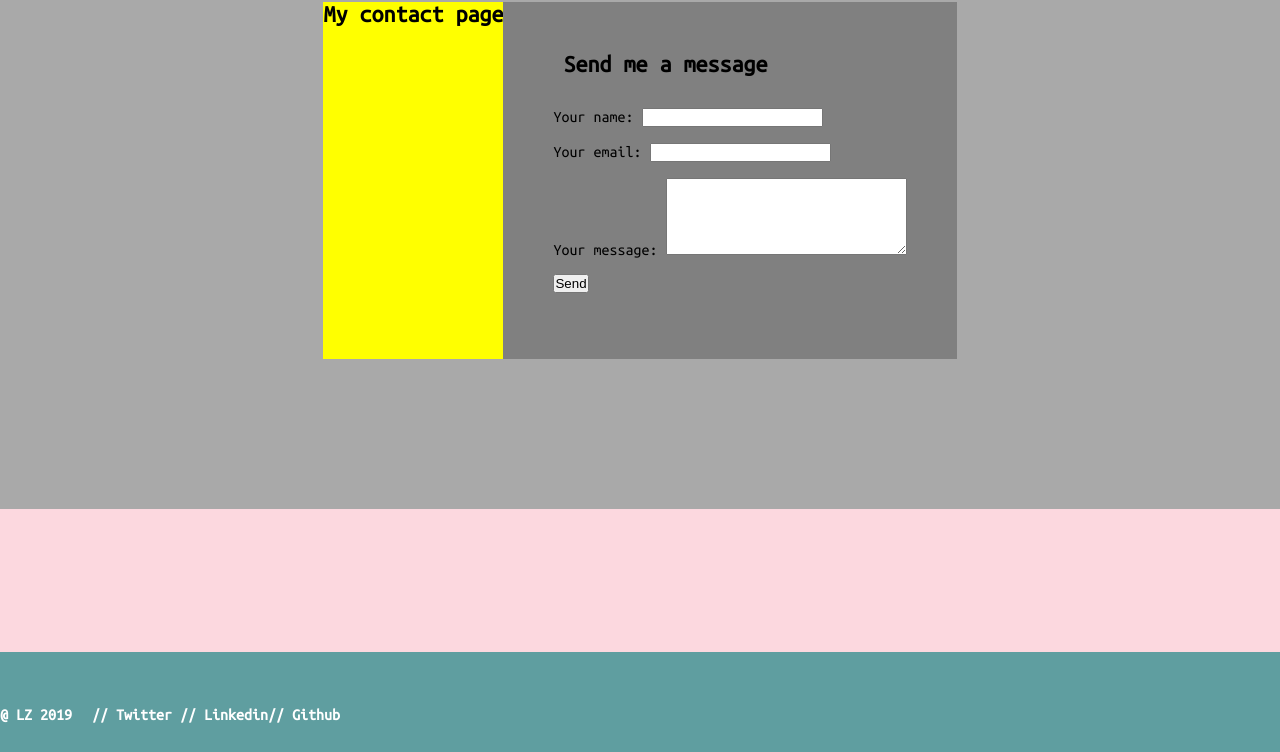
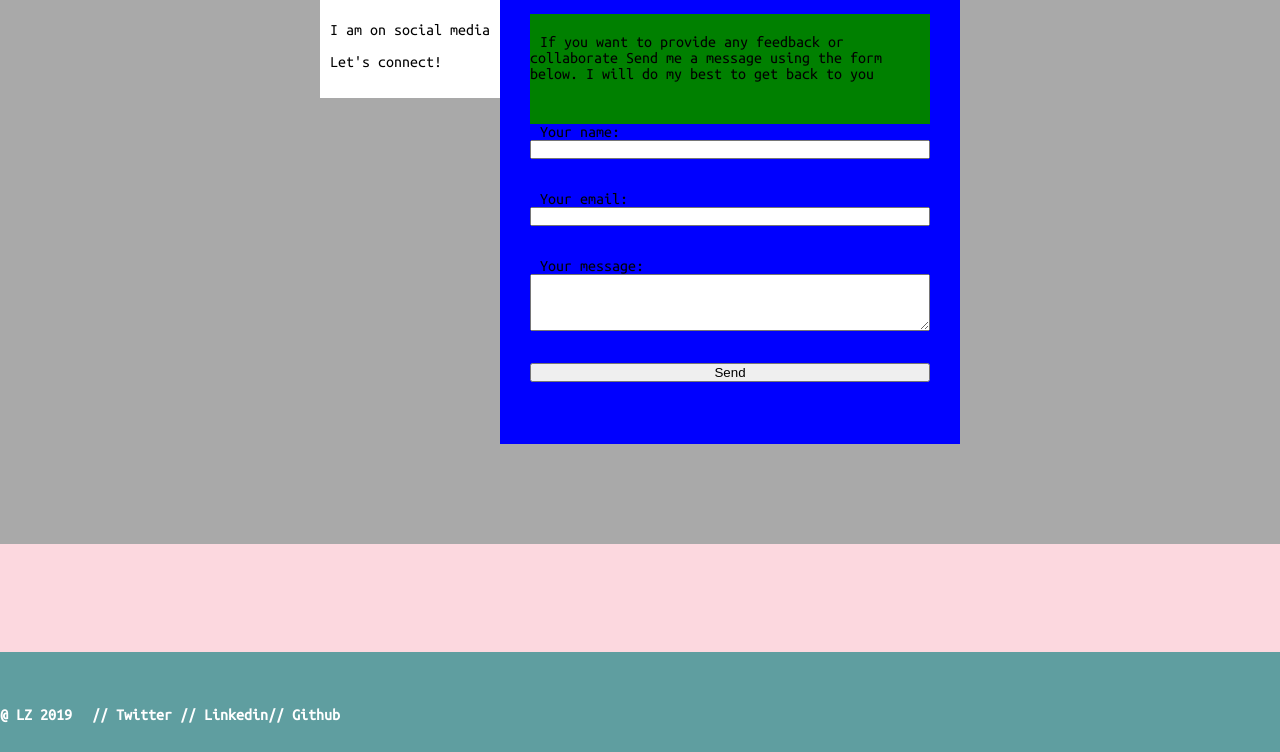
Before and after one commit to luisaziccarelli/-LuisaZiccarelli_T1A3.github.io, a plain HTML site: page src/contact.html in a window 1280 px wide. Shown: the part 128-880 px from the top of the page. Drawn offline with Linux system fonts and the light colour scheme.

Commit message:
contact layout ready with fake data

```diff
--- a/src/_contact-form.scss
+++ b/src/_contact-form.scss
@@ -1,9 +1,4 @@
 
-.contact-container {
-    display: flex;
-    flex-wrap: wrap;
-    justify-content: center;
-    padding: 50px;
 
 .centered-heading {
     font-family: 'Lato', sans-serif;
@@ -12,16 +7,36 @@
 
 }
 
+.contact-container {
+        display: flex;
+        align-items: flex-start;
+        justify-content: center;
+}
+
+.social-media-container {
+    display: inline-table;
+    align-items: center;
+    font-family: "Lato", sans-serif;
+    font-family: "Ubuntu Mono", monospace;
+    line-height: 32px;
+    background-color: #fff;
+
 }
 
 .contact-form {
-    align-self: flex-end;
-    background: grey;
-    font-family: 'Lato', sans-serif;
-    font-family: 'Ubuntu Mono', monospace;
+    background: blue;
+    font-family: "Lato", sans-serif;
+    font-family: "Ubuntu Mono", monospace;
     line-height: 1;
     text-indent: 10px;
-    padding: 50px;
-    width: auto;
-    height: auto;
+    padding: 30px;
+    width: 400px;
+    height: 400px;
+    display: grid;
+    flex-wrap: wrap;
+
+    .message {
+        background-color: green;
+        text-align: left;
+    }
 }
--- a/src/contact.html
+++ b/src/contact.html
@@ -24,15 +24,26 @@
 <body>
     <div id= "container">
         <div id= "main">
-            <section class="contact-container">
-                <h1 class="centered-heading">My contact page</h1>
+            <h1 class="centered-heading">My contact page</h1>
+            <div class= "contact-container">
+            <section class="social-media-container">
+                <div class= "social-media">
+                    <p>I am on social media
+                    <br>
+                    Let's connect!
+                    </p>
+                </div>
+            </section>
                     <form class="contact-form"
                     action="https://formspree.io/xwkpgwkl"
                     method="POST"
                     >
-                        <h2>Send me a message</h2>
+                    <div class= "message">
+                        <p>If you want to provide any feedback or collaborate
+                        Send me a message using the form below. I will do my best to get back to you</p>
                         <br>
                         <br>
+                    </div>
                         <label for="name">Your name:</label>
                         <input type="text" name="name" placeholder=" ">
                         <br>
@@ -51,7 +62,7 @@
                         <input type="text" name="_gotcha" style="display:none">
                         <input type="hidden" name="_next" value="file:/Users/luisaziccarelli/LuisaZiccarelli_T1A3/src/contact.html">
                     </form>
-                </section>
+                </div>
             </div>
         </div>
         <footer id= "footer">
```
Also changed, not shown: src/main.css, 2 other files.
